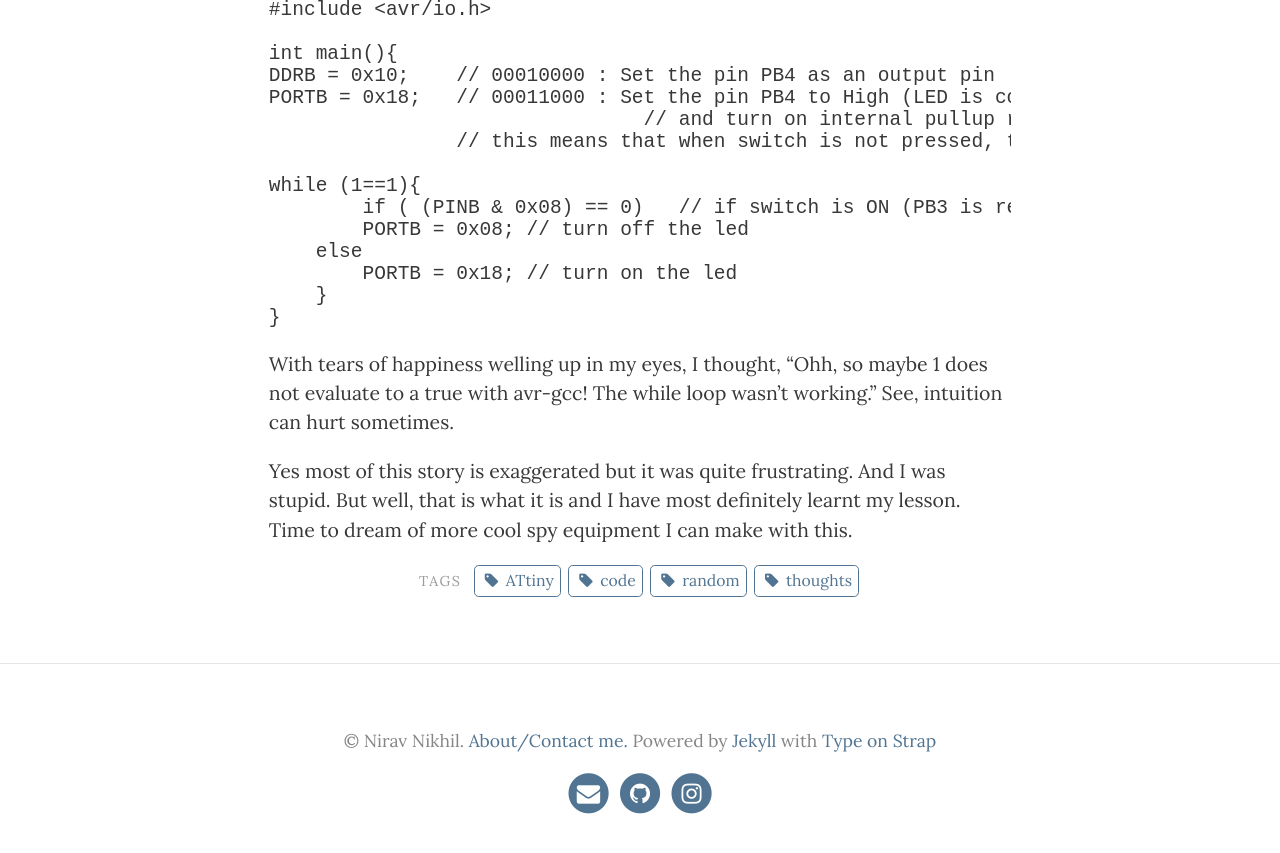
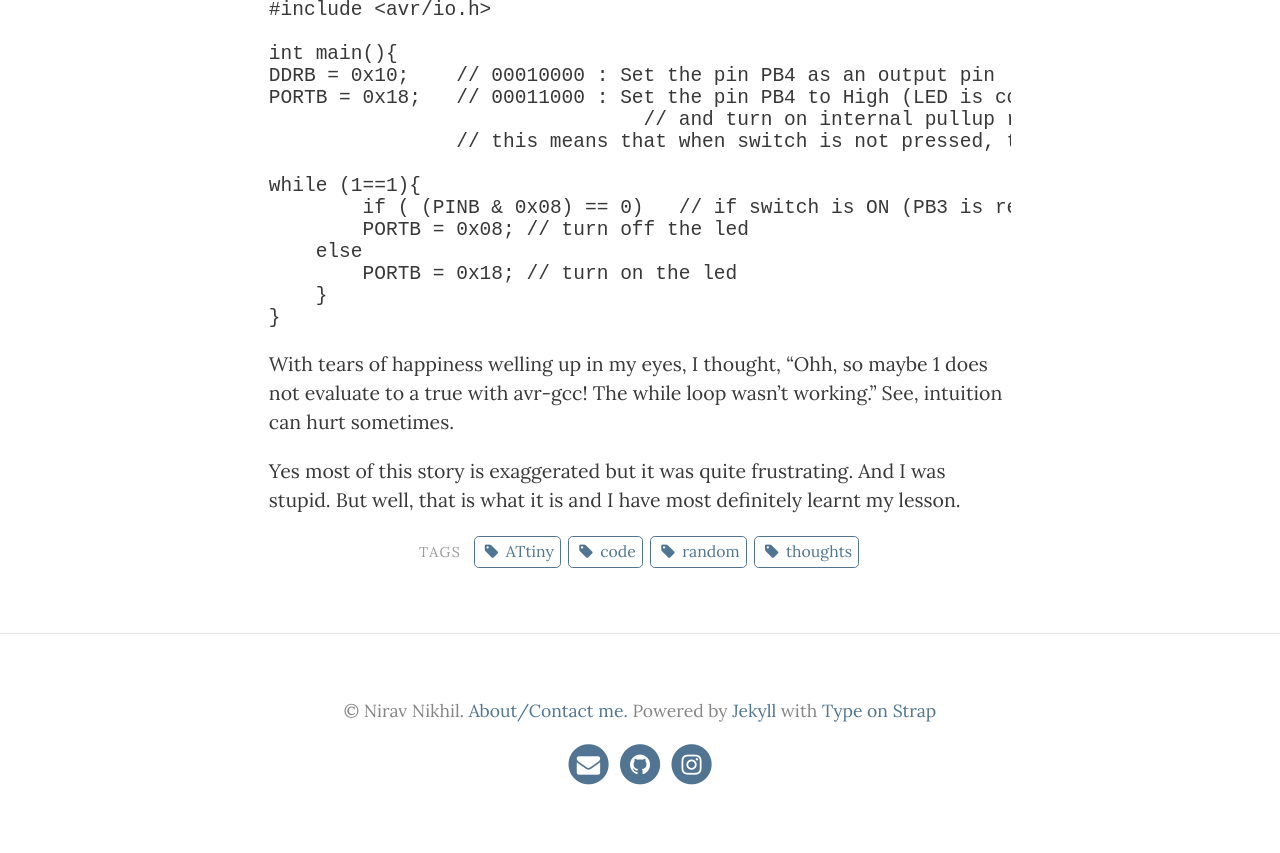
Before and after one commit to niravcodes/niravcodes.github.io, a Jekyll site: the page built from _posts/2018-04-20-so-yeah-precedence-sucks.md, in a window 1280 px wide and 900 px high, scrolled down 3008 px. Shown: the top 853 px of the window. Built offline with Jekyll 4.4.1, drawn with Linux system fonts in a browser that asks for light colours.

Commit message:
Update 2018-04-20-so-yeah-precedence-sucks.md

```diff
--- a/_posts/2018-04-20-so-yeah-precedence-sucks.md
+++ b/_posts/2018-04-20-so-yeah-precedence-sucks.md
@@ -68,4 +68,4 @@ So in the end, after several sad days of contemplating the melancholy Chopin and
 
 With tears of happiness welling up in my eyes, I thought, "Ohh, so maybe 1 does not evaluate to a true with avr-gcc! The while loop wasn't working." See, intuition can hurt sometimes.
 
-Yes most of this story is exaggerated but it was quite frustrating. And I was stupid. But well, that is what it is and I have most definitely learnt my lesson. Time to dream of more cool spy equipment I can make with this.
+Yes most of this story is exaggerated but it was quite frustrating. And I was stupid. But well, that is what it is and I have most definitely learnt my lesson.
```
